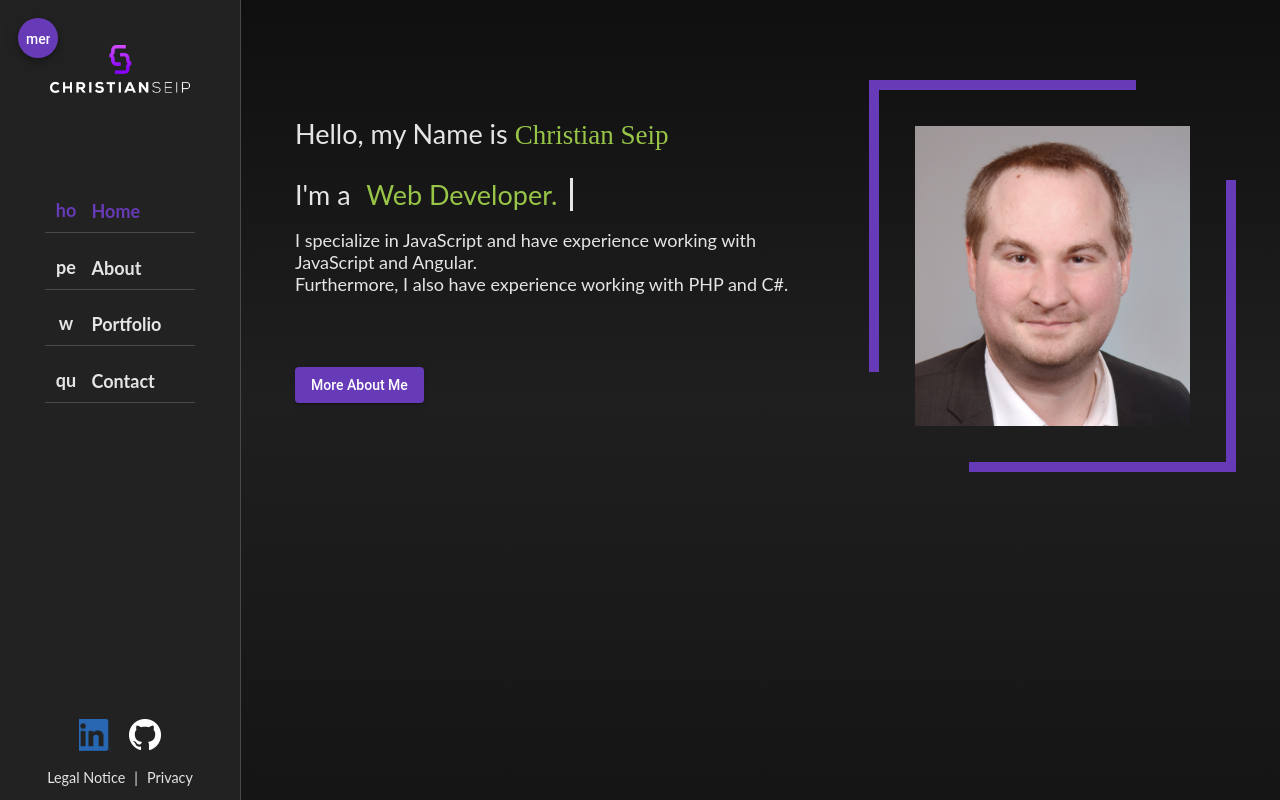
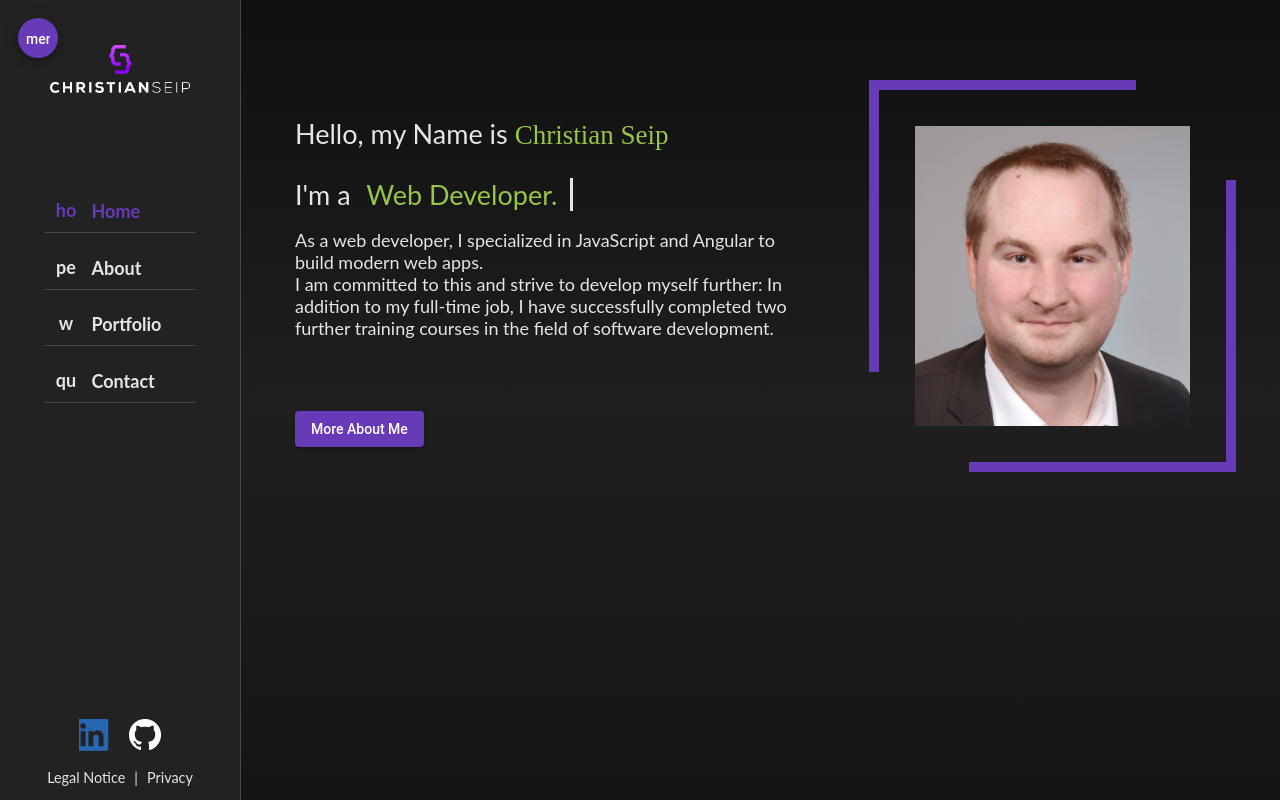
Before and after one commit to ChristianSeip/Portfolio, an Angular app: page / in a window 1280 px wide. Built offline with nearby package versions, Linux system fonts and the light colour scheme; a web font is replaced by a local one.

Commit message:
Intro text updated.

```diff
--- a/src/app/pages/home/home.component.html
+++ b/src/app/pages/home/home.component.html
@@ -7,8 +7,8 @@
       </div>
 
       <p>
-        I specialize in JavaScript and have experience working with JavaScript and Angular.<br>
-        Furthermore, I also have experience working with PHP and C#.
+        As a web developer, I specialized in JavaScript and Angular to build modern web apps.<br>
+        I am committed to this and strive to develop myself further: In addition to my full-time job, I have successfully completed two further training courses in the field of software development.
       </p>
     </div>
 
```
